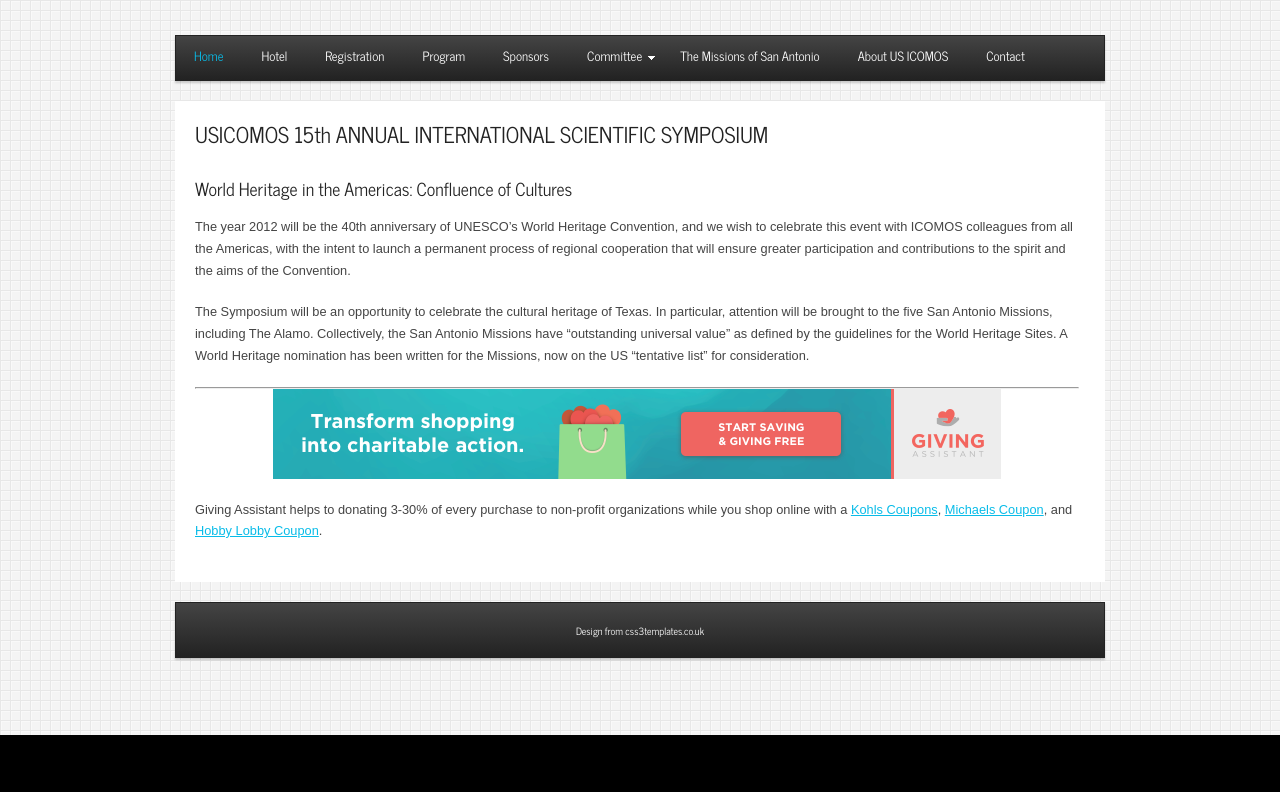
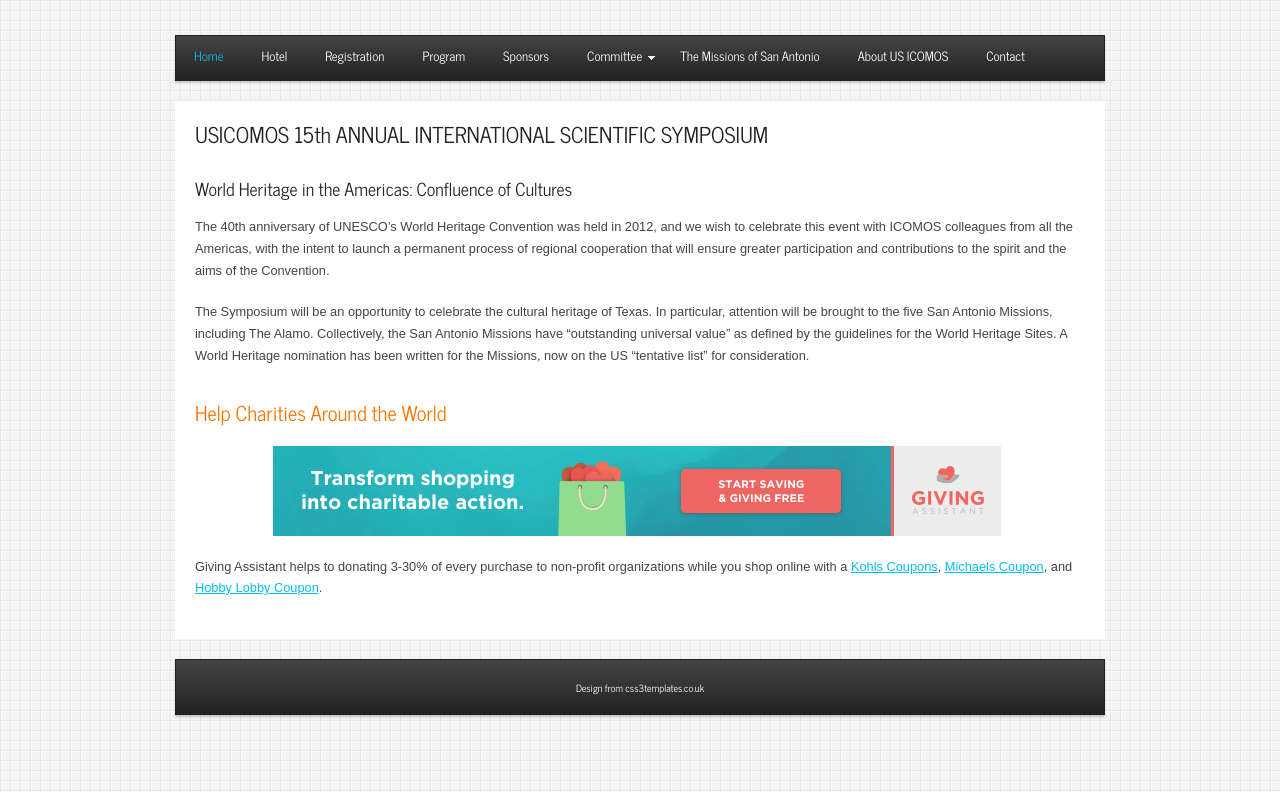
Before and after one commit to usicomos/usicomos.github.io, a plain HTML site: page index.html in a window 1280 px wide. Shown: the part 100-892 px from the top of the page. Before the commit the page ends 835 px from the top, so only its background shows below. Drawn offline with Linux system fonts and the light colour scheme.

Commit message:
Update index.html

```diff
--- a/index.html
+++ b/index.html
@@ -51,9 +51,9 @@
         <h1>USICOMOS 15th ANNUAL INTERNATIONAL SCIENTIFIC SYMPOSIUM</h1>
         <h3>World Heritage in the Americas:  Confluence of Cultures</h3>
 
-        <p>The year 2012 will be the 40th anniversary of UNESCO’s World Heritage Convention, and we wish to celebrate this event with ICOMOS colleagues from all the Americas, with the intent to launch a permanent process of regional cooperation that will ensure greater participation and contributions to the spirit and the aims of the Convention. </p>
-        <p>The Symposium will be an opportunity to celebrate the cultural heritage of Texas.  In particular, attention will be brought to the five San Antonio Missions, including The Alamo.  Collectively, the San Antonio Missions have “outstanding universal value” as defined by the guidelines for the World Heritage Sites.  A World Heritage nomination has been written for the Missions, now on the US “tentative list” for consideration. </p>
-        <hr>
+        <p>The 40th anniversary of UNESCO’s World Heritage Convention was held in 2012, and we wish to celebrate this event with ICOMOS colleagues from all the Americas, with the intent to launch a permanent process of regional cooperation that will ensure greater participation and contributions to the spirit and the aims of the Convention. </p>
+        <p>The Symposium will be an opportunity to celebrate the cultural heritage of Texas. In particular, attention will be brought to the five San Antonio Missions, including The Alamo.  Collectively, the San Antonio Missions have “outstanding universal value” as defined by the guidelines for the World Heritage Sites.  A World Heritage nomination has been written for the Missions, now on the US “tentative list” for consideration. </p>
+        <h2>Help Charities Around the World</h2>
         <p align="center"><a href="https://givingassistant.org/np#usicomos"><img src="giving_assistant_givva_4.png" alt="Givva" style="width:728px;height:90px;" align="top"></a></p>
         <p>Giving Assistant helps to donating 3-30% of every purchase to non-profit organizations while you shop online with a <a href="https://givingassistant.org/coupon-codes/kohls.com">Kohls Coupons</a>, <a href="https://givingassistant.org/coupon-codes/michaels.com">Michaels Coupon</a>, and <a href="https://givingassistant.org/coupon-codes/hobbylobby.com">Hobby Lobby Coupon</a>.</p>
       </div>
```
